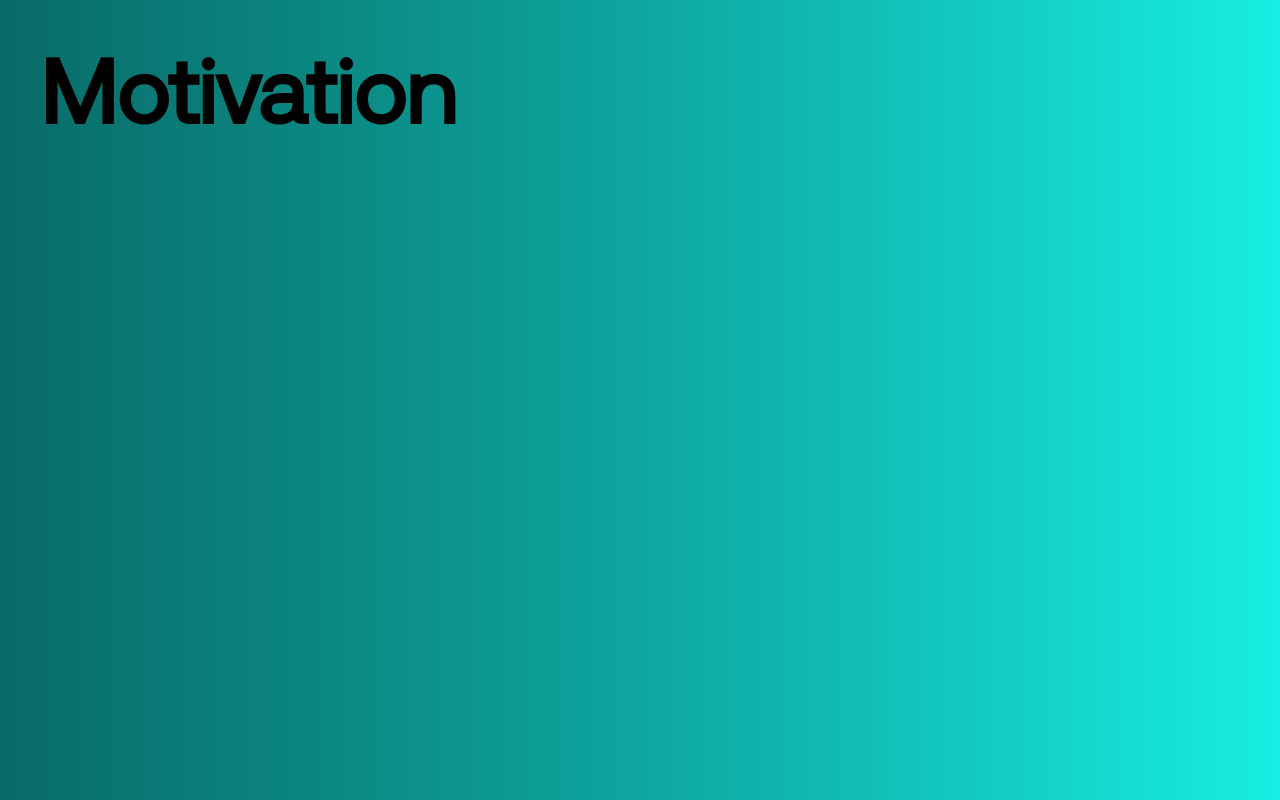
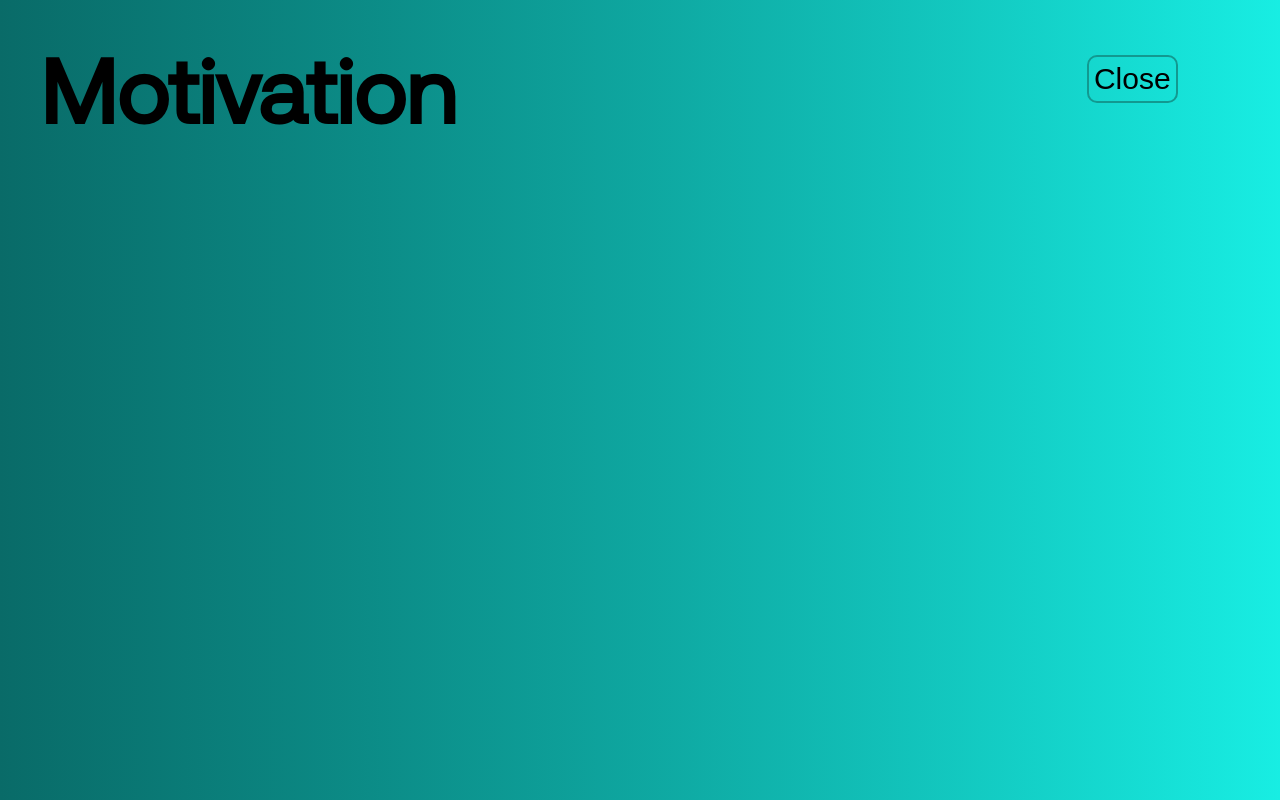
Before and after one commit to kshitijnew99/Productivity-Dashborad, a plain HTML site: page index.html in a window 1280 px wide. Both pictures are taken after a click on the element "Motivation". Drawn offline with nearby package versions, Linux system fonts and the light colour scheme.

Commit message:
back functionality added

```diff
--- a/index.html
+++ b/index.html
@@ -12,6 +12,7 @@
 </head>
 <body>
     <div id="main1">
+
         <section class="nav">
             <h1><B>Coach</B><i>Pro</i> </h1>
             <nav class="ele">
@@ -76,18 +77,23 @@
     <div id="main2">
         <section class="forElem" id="for1">
             <h1>Motivation</h1>
+            <button class="back" id="b1">Close</button>
         </section>
         <section class="forElem" id="for2">
             <h1>Daily</h1>
+            <button class="back" id="b2">Close</button>
         </section>
         <section class="forElem" id="for3">
             <h1>Task</h1>
+            <button class="back" id="b3">Close</button>
         </section>
         <section class="forElem" id="for4">
             <h1>Goals</h1>
+            <button class="back" id="b4">Close</button>
         </section>
         <section class="forElem" id="for5">
             <h1>Pomodoro</h1>
+            <button class="back" id="b5">Close</button>
         </section>
     </div>
     <script src="script.js"></script>
--- a/script.js
+++ b/script.js
@@ -1,16 +1,24 @@
 let allElem = document.querySelectorAll('.elem')
 
 let forElem = document.querySelectorAll('.forElem')
+
+let back = document.querySelectorAll('.back')
 
 allElem.forEach(function(elem){
     elem.addEventListener('click',function(){
 
         document.querySelector("#main1").style.display = "none";
         document.querySelector("#main2").style.display = "block";
+        // forElem.forEach(f => f.style.display = 'none');
+        forElem[elem.id].style.display = 'block';
+    })
+})
 
-        forElem.forEach(f => f.style.display = 'none');
-        forElem[elem.id].style.display = 'block';
-
+back.forEach(function(btn){
+    btn.addEventListener('click',function(){
+        document.querySelector("#main1").style.display = "flex";
+        document.querySelector("#main2").style.display = "none";
+        document.querySelectorAll('.forElem').forEach(f => f.style.display = 'none');
     })
 
 })
--- a/style.scss
+++ b/style.scss
@@ -265,7 +265,7 @@
     }
 
 #main2{
-    background-color: yellow;
+    // background-color: yellow;
     width: 100%;
     // display: flex;
     // flex-direction: column;
@@ -274,7 +274,7 @@
     position: relative;
 
     .forElem{
-        height: 100%;
+        // height: 100%;
         width: 100%;
         font-family: regular;
         font-size: 60px;
@@ -283,5 +283,23 @@
         position: absolute;
         top: 0; left: 0;
 
+
+        .back{
+
+            position: absolute;
+            right: 8%;
+            top: 30%;
+            border-radius: 10px;
+            font-size: 30px;
+            padding: 5px 5px;
+            background-color: transparent;
+            border: solid 2px var(--tri1);
+        }
+
+        .back:active{
+            scale: 0.97;
+        }
+
     }
+
 }
```
Also changed, not shown: style.css, 1 other file.
